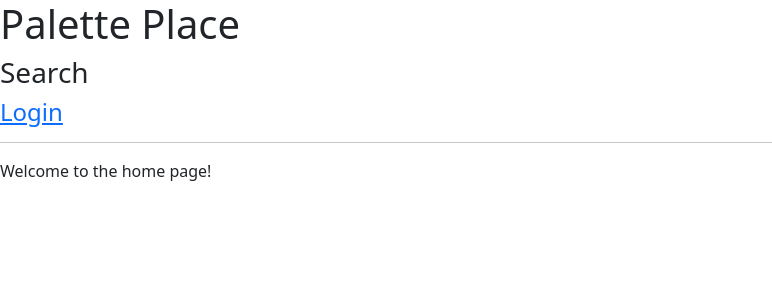
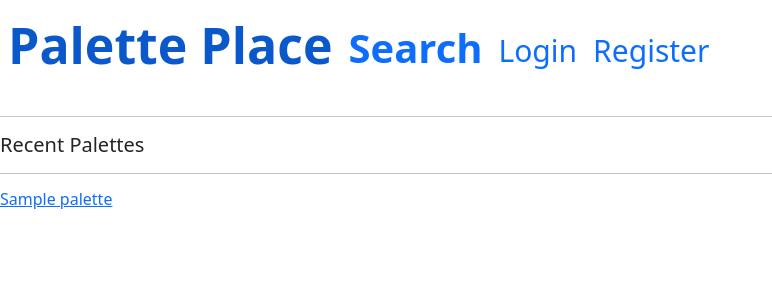
Before and after one commit to alocke8181/capstone-1, a Flask app: template code/templates/home.html in a window 1280 px wide. Shown: the top 300 px of the page, without its empty margins (0-772 px from the left). Run offline with Flask 3, Linux system fonts and the light colour scheme; the template is opened without the code that fills it: values that come from a table or form of the project are taken from there, others are empty; tables that the repository leaves empty hold one stand-in row (values such as "Sample post"); some libraries are stand-ins or nearby versions.

Commit message:
added user page and basic home style

```diff
--- a/code/app.py
+++ b/code/app.py
@@ -3,12 +3,13 @@ from flask_debugtoolbar import DebugToolbarExtension
 from flask_sqlalchemy import SQLAlchemy
 from flask_bcrypt import Bcrypt
 from models import db, connect_db, User, Palette, Tag
-from forms import RegisterForm
+from forms import RegisterForm, LoginForm
 from sqlalchemy.exc import IntegrityError
 
 bcrypt = Bcrypt()
 
 CURR_USER = 'curr_user'
+DEFAULT_PIC = '/static/default-user-icon.png'
 
 app = Flask(__name__)
 app.config['SQLALCHEMY_DATABASE_URI'] = 'postgresql:///capstone1'
@@ -24,7 +25,8 @@ connect_db(app)
 
 @app.route('/')
 def show_home():
-    """Show the home page"""
+    """Show the home page with the 10 most recently created palettes"""
+    palettes = Palette.query.order_by(Palette.date_created.desc()).limit(10).all()
     return render_template('home.html')
 
 #####################################################################################
@@ -45,16 +47,18 @@ def register():
     form = RegisterForm()
     if form.validate_on_submit():
         try:
-            user = User.signup(
+            user = User.register(
                 username = form.username.data,
                 password = form.password.data,
                 email = form.email.data,
-                pic_url = form.pic_url.data or User.pic_url.default.arg)
+                pic_url = form.pic_url.data or DEFAULT_PIC)
+            db.session.commit()
         except IntegrityError:
             flash('Username already taken','error')
             return render_template('users/register.html', form=form)
         login_user(user)
         return redirect(f'/users/{user.id}')
+    return render_template('users/register.html', form=form)
 
 @app.route('/users/login', methods=['GET','POST'])
 def login():
@@ -77,6 +81,13 @@ def logout():
     flash('Logout successful.','good')
     return redirect('/')
 
+#####################################################################################
+#View, Edit, and Delete user profiles
+
+@app.route('/users/<int:user_id>')
+def view_profile(user_id):
+    user = User.query.get_or_404(user_id)
+    return render_template('users/profile.html', user=user)
 
 #####################################################################################
 #Helper functions
@@ -106,7 +117,20 @@ def login_user(user):
     """Login the user"""
     session[CURR_USER] = user.id
 
-def logout_user(user):
+def logout_user():
     """Logout the user"""
     if CURR_USER in session:
         del session[CURR_USER]
+
+#####################################################################################
+#Error routes
+
+@app.errorhandler(404)
+def page_not_found(e):
+    """Handle 404 errors"""
+    return render_template('errors/404.html',error=e), 404
+
+# @app.errorhandler(500)
+# def int_server_error(e):
+#     """Handle 500 errors"""
+#     return render_template('errors/500.html',error=e), 500
--- /dev/null
+++ b/code/static/stylesheets/base.css
@@ -0,0 +1,38 @@
+ul{
+    list-style-type: none;
+    margin:0;
+    padding:0;
+}
+
+li{
+    float: left;
+    height: 100px;
+}
+
+li a{
+    display:block;
+    padding: 8px;
+    text-decoration: none;
+}
+
+#home-link{
+    font-size: 50px;
+    font-weight: bolder;
+}
+
+#search-link{
+    font-size: 40px;
+    font-weight: bold;
+    position: relative;
+    top: 10px;
+}
+
+.other-links{
+    font-size: 30px;
+    position: relative;
+    top: 20px;
+}
+
+.break{
+    clear:both;
+}
--- a/code/templates/base.html
+++ b/code/templates/base.html
@@ -4,19 +4,35 @@
     <meta charset="UTF-8">
     <meta name="viewport" content="width=device-width, initial-scale=1.0">
     <link rel="stylesheet" href="https://unpkg.com/bootstrap/dist/css/bootstrap.css">
+    <link rel="stylesheet" href="static/stylesheets/base.css">
     <title>Palette Place</title>
 </head>
 <body>
     <section id="header">
-        <div>
-            <h1>Palette Place</h1>
-            <h3>Search</h3>
-            {% if session['CURR_USER'] %}
-                <h4><a href="/users/{{session['CURR_USER']}}">Profile</a> | <a href='/users/logout'>Logout</a></h4>
+        <ul id="header-links">
+            <li>
+                <a id='home-link' href='/'>Palette Place</a>
+            </li>
+            <li>
+                <a id='search-link' href="/palettes/search">Search</a>
+            </li>
+            {% if g.user %}
+                <li>
+                    <a class="other-links" href="/users/{{g.user.id}}">Profile</a>
+                </li>
+                <li>
+                    <a class="other-links" href='/users/logout'>Logout</a>
+                </li>
             {% else %}
-                <h4><a href='/users/login/'>Login</a></h4>
+                <li>
+                    <a class="other-links" href='/users/login'>Login</a>
+                </li>
+                <li>
+                    <a class="other-links" href='/users/register'>Register</a>
+                </li>
             {% endif %}
-        </div>
+        </ul>
+        <br class="break">
         <hr>
     </section>
     {% block content %}
--- /dev/null
+++ b/code/templates/errors/404.html
@@ -0,0 +1,5 @@
+{% extends 'base.html' %}
+{% block content %}
+<h4> Error: 404</h4>
+<p>The requested page you were looking for does not exist! Try double-checking the URL you've entered.</p>
+{% endblock %}
--- /dev/null
+++ b/code/templates/errors/500.html
@@ -0,0 +1,5 @@
+{% extends 'base.html' %}
+{% block content %}
+<h4> Error: 500</h4>
+<p>An internal server error has occured!</p>
+{% endblock %}
--- a/code/templates/home.html
+++ b/code/templates/home.html
@@ -1,4 +1,23 @@
 {% extends 'base.html' %}
 {% block content %}
-    <p>Welcome to the home page!</p>
+    <h5>Recent Palettes</h5>
+    <hr>
+    <section id="recent-palettes">
+        {% if palettes|length > 0 %}
+            {% for palette in palettes %}
+            <div class="palette-prev">
+                <div class="color-main" id="color-main" style="background-color: {{palette.main}};"></div>
+                <div class="color-small" id="color-light-c" style="background-color: {{palette.light_c}};"></div>
+                <div class="color-small" id="color-light-a" style="background-color: {{palette.light_a}};"></div>
+                <div class="color-small" id="color-dark-c" style="background-color: {{palette.dark_c}};"></div>
+                <div class="color-small" id="color-dark-a" style="background-color: {{palette.dark_a}};"></div>
+                <a href='/palettes/{{ palette.id }}'>
+                    <h6>{{ palette.name }}</h6>
+                </a>
+            </div>
+            {% endfor %}
+        {% else %}
+            <p>No palettes have been made yet!</p>
+        {% endif %}
+    </section>
 {% endblock %}
```
Also changed, not shown: code/models.py (+11 -7 lines), code/templates/palettes/create.html (added, +13 -0 lines), code/templates/users/login.html (added, +15 -0 lines), code/templates/users/profile.html (added, +52 -0 lines), code/templates/users/register.html (added, +15 -0 lines).
